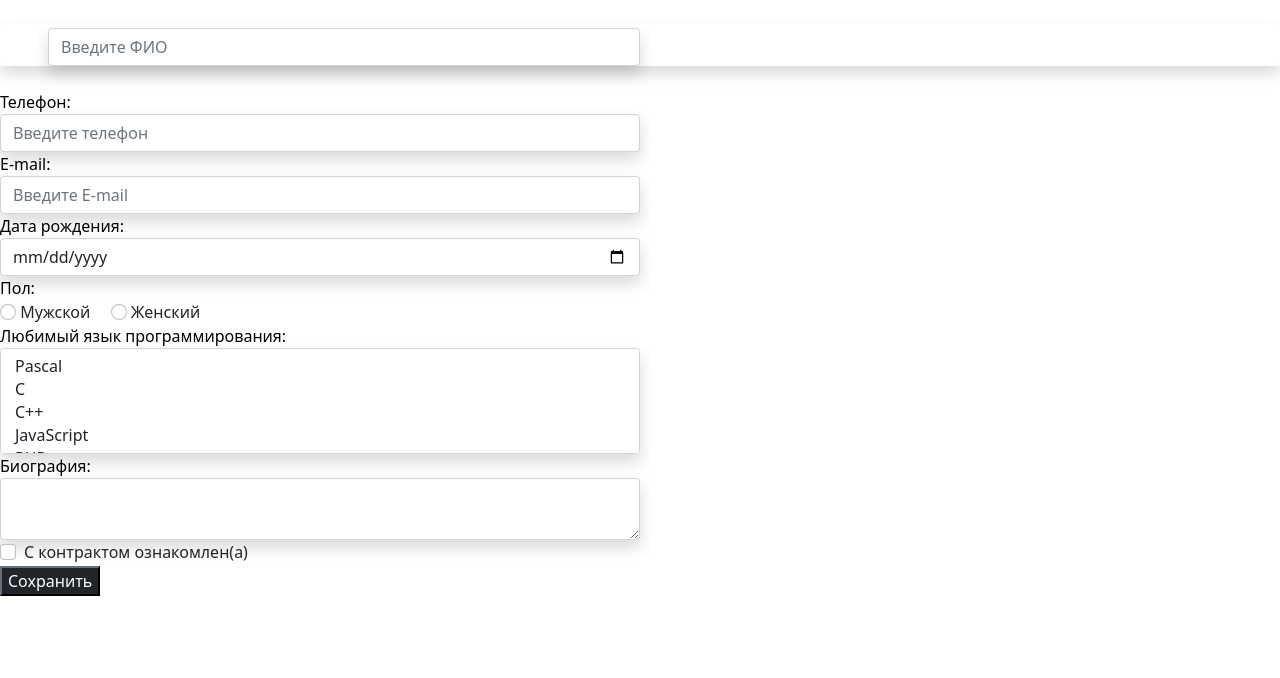
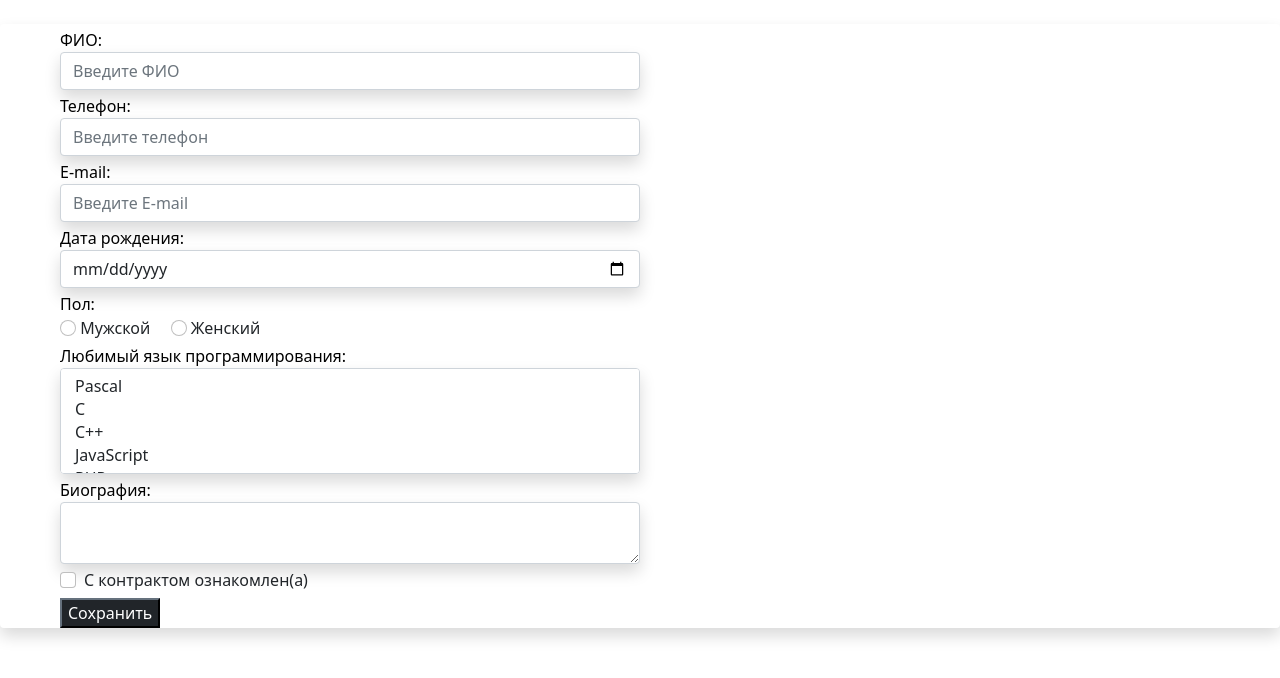
Before and after one commit to IraTkhagapso14/web2, a PHP site: page /form.php in a window 1280 px wide. Shown: the top 678 px of the page. Run offline with PHP 8.4, Linux system fonts and the light colour scheme.

Commit message:
Update form.php

```diff
--- a/4task/form.php
+++ b/4task/form.php
@@ -25,9 +25,11 @@ print('</div>');
     }
 
     ?>
-    <div class="fon1 tab mt-4 mb-4 shadow rounded" id="quf">
+   <div class="fon1 tab mt-4 mb-4 shadow rounded" id="quf">
         <form action="index.php" method="POST" class="row mx-5 my-2 gy-1">
-                       <input type="text" class="form_input _req form-control w-50 shadow bg-white rounded" name="name"
+            <div class="form_item form-group">
+                <label for="formName" style="color: black;">ФИО:</label>
+                <input type="text" class="form_input _req form-control w-50 shadow bg-white rounded" name="name"
                     id="formName" placeholder="Введите ФИО">
             </div>
 
```
